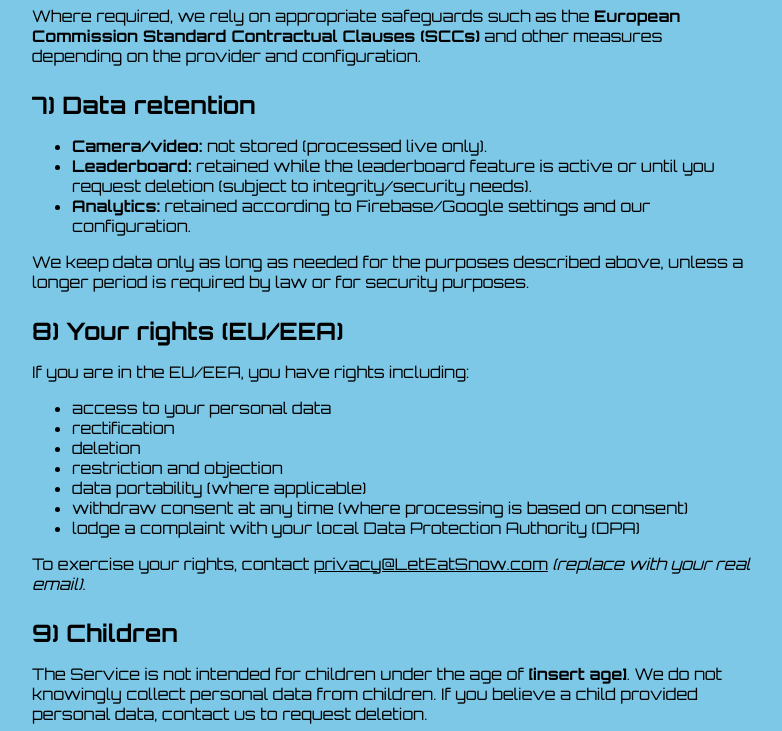
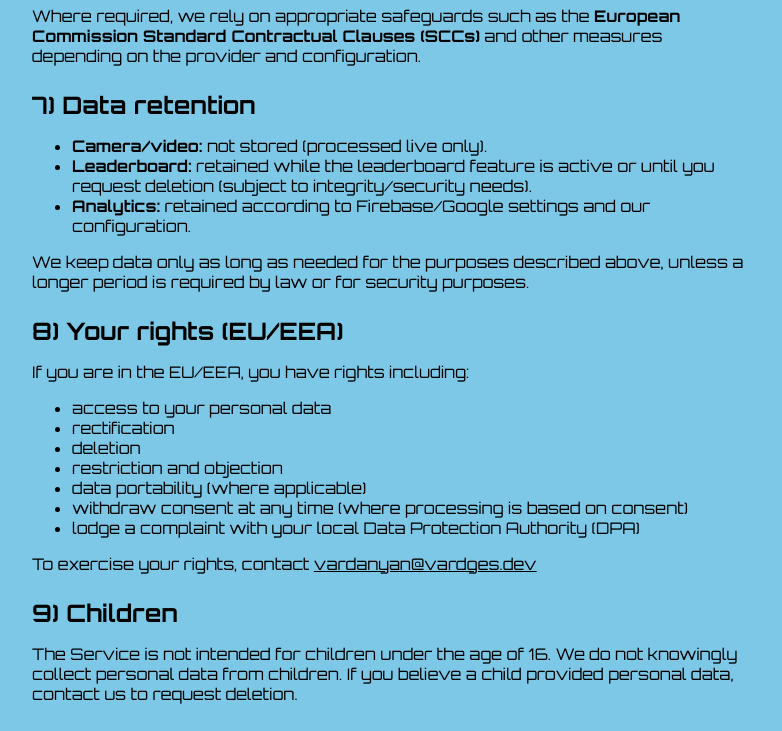
Before and after one commit to vvardges/leteatsnow, a Next.js app: page /privacy in a window 1280 px wide. Shown: the part 2000-2731 px from the top of the page, without its empty margins (248-1030 px from the left). Built offline with nearby package versions, Linux system fonts and the light colour scheme.

Commit message:
implement privacy

```diff
--- a/src/app/page.jsx
+++ b/src/app/page.jsx
@@ -29,7 +29,6 @@ const Page = () => {
           <Button onClick={() => handleNavigation('hints')}>Hints</Button>
           <Button onClick={() => handleNavigation('privacy')}>Privacy</Button>
         </Box>
-        @Vke
       </Box>
     </Layout>
   );
--- a/src/app/privacy/page.jsx
+++ b/src/app/privacy/page.jsx
@@ -42,8 +42,7 @@ export default function PrivacyPage() {
           <br />
           <strong>Country:</strong> Armenia
           <br />
-          <strong>Contact email:</strong> <a href="vardanyan@vardges.dev">vardanyan@vardges.dev</a>{' '}
-          <em>(replace with your real email)</em>
+          <strong>Contact email:</strong> <a href="mailto:vardanyan@vardges.dev">vardanyan@vardges.dev</a>{' '}
         </p>
       </Section>
 
@@ -182,14 +181,13 @@ export default function PrivacyPage() {
         </ul>
         <p>
           To exercise your rights, contact{' '}
-          <a href="mailto:privacy@LetEatSnow.com">privacy@LetEatSnow.com</a>{' '}
-          <em>(replace with your real email)</em>.
+          <a href="mailto:vardanyan@vardges.dev">vardanyan@vardges.dev</a>{' '}
         </p>
       </Section>
 
       <Section id="children" title="9) Children">
         <p>
-          The Service is not intended for children under the age of <strong>[insert age]</strong>. We do not knowingly
+          The Service is not intended for children under the age of 16. We do not knowingly
           collect personal data from children. If you believe a child provided personal data, contact us to request
           deletion.
         </p>
```
